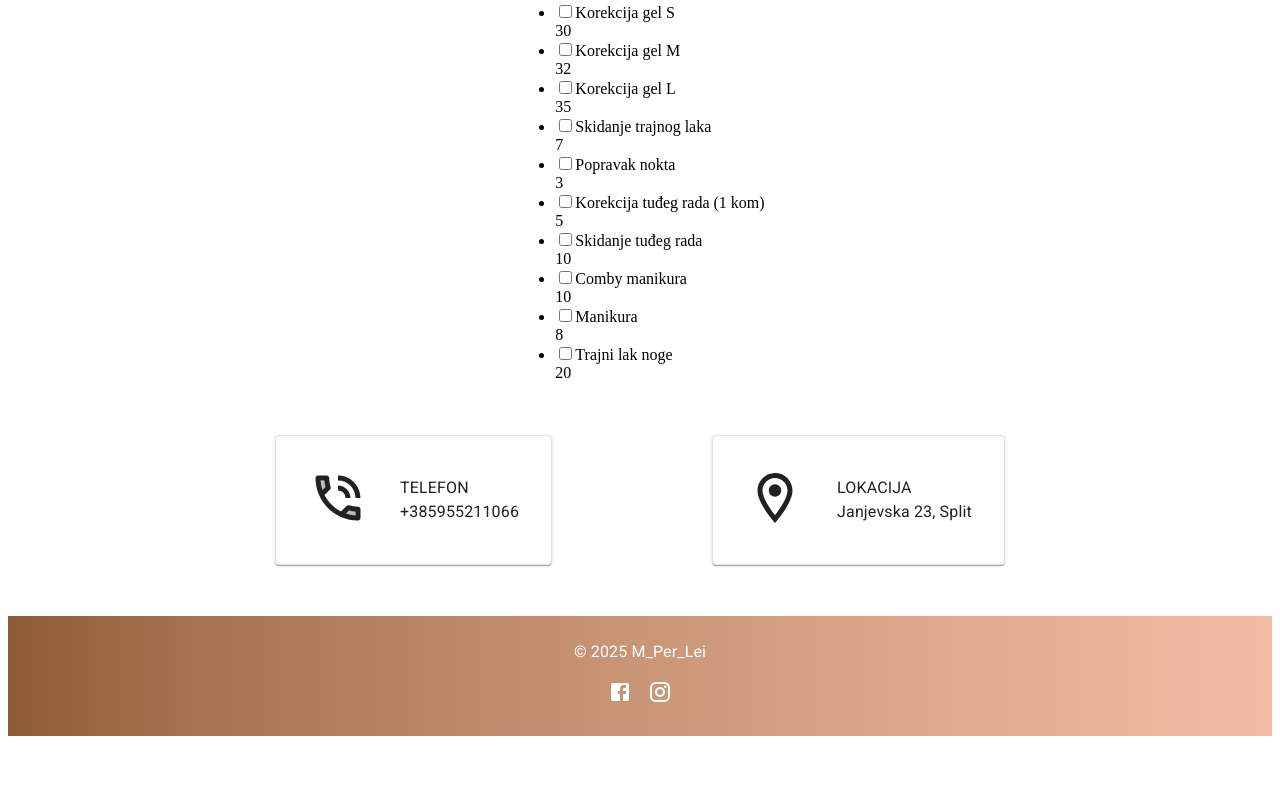
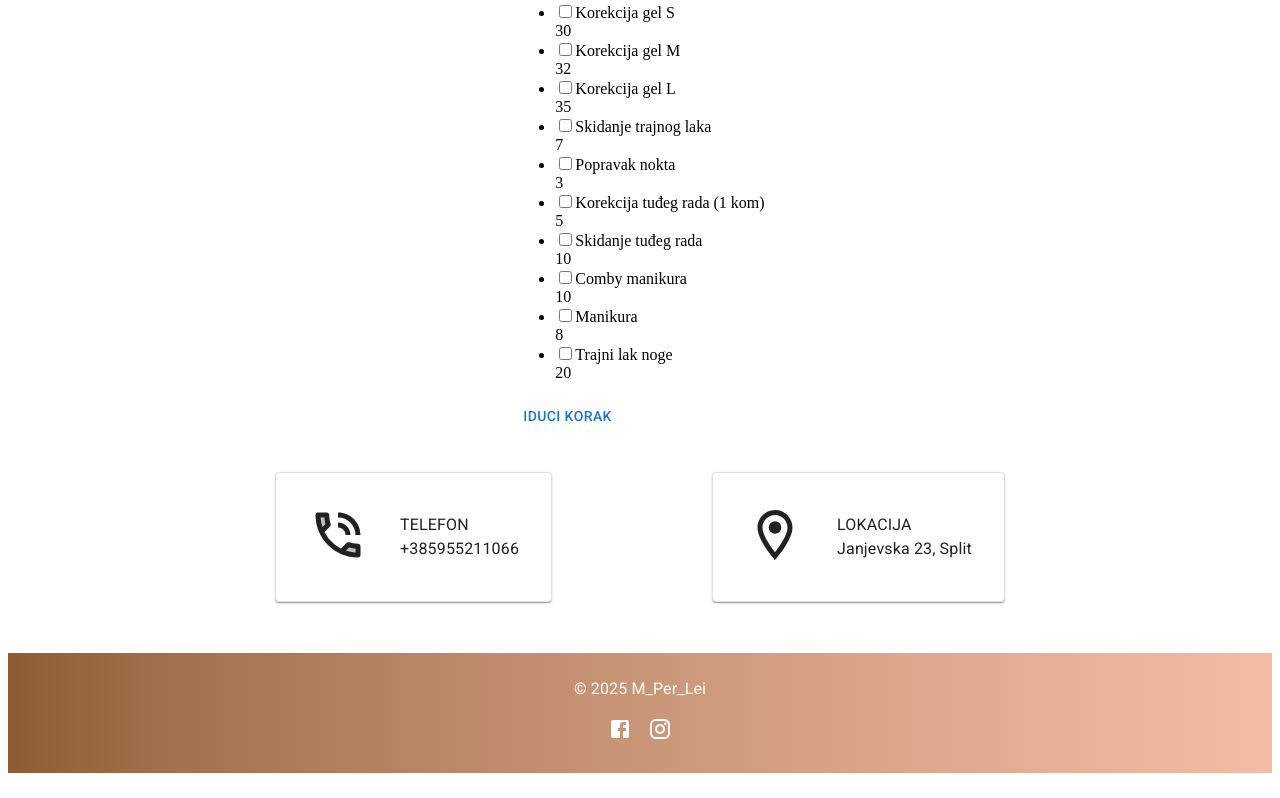
Before and after one commit to HrvojeDoesNotSeeSharp/Perlei, a React (Vite) app in the folder client/: page / in a window 1280 px wide. Shown: the part 1389-2187 px from the top of the page. Before the commit the page ends 2150 px from the top, so only its background shows below. Built offline with nearby package versions, Linux system fonts and the light colour scheme.

Commit message:
object work

```diff
--- a/client/src/components/App.tsx
+++ b/client/src/components/App.tsx
@@ -1,5 +1,5 @@
-import React from 'react';
-//import ContactForm from './ContactForm';
+import React, { useState } from 'react';
+import ContactForm from './ContactForm';
 import NavBar from './NavBar';
 import LandingPage from './LandingPage';
 import { Divider, Grid2 } from '@mui/material';
@@ -8,9 +8,32 @@ import AboutUs1 from './AboutUs1';
 import Usluge from './Usluge';
 //import RezUsluge from './RezUsluge';
 import CheckboxTest from './CheckboxTest';
+import Success from './Success';
+//import uuid from 'react-uuid';
 
+interface ReservationNew {
+  id: string
+  name: string
+  service: string[]
+  dateOfReservation: string
+  email: string
+  phone: string
+  note: string
+}
 
-const App: React.FC = () => {
+export default function App() {
+  const [reservationStep, setReservationStep] = useState(0);
+
+  const toggleSteps = () => {
+    setReservationStep(reservationStep + 1)
+  }
+
+  const [reservation, setReservation] = useState<ReservationNew>();
+
+  /*const handleReservation = (reservation:ReservationNew) => {
+    setReservation(reservation)
+  }*/
+
   return (
     <Grid2 id="main" container
       direction="column"
@@ -24,7 +47,17 @@ const App: React.FC = () => {
 
       <Divider orientation="vertical" variant="middle" flexItem />
       <Usluge />
-      <CheckboxTest />
+      {reservationStep === 0 &&
+        <CheckboxTest
+        reservation={reservation}
+        setReservation={setReservation}
+        toggleSteps={toggleSteps} />}
+      {reservationStep === 1 &&
+        <ContactForm
+        reservation={reservation}
+        toggleSteps={toggleSteps} />}
+      {reservationStep === 2 &&
+        <Success toggleSteps={toggleSteps} />}
       <AboutUs1 />
       <Footer />
 
@@ -32,5 +65,3 @@ const App: React.FC = () => {
 
   );
 };
-
-export default App;
--- a/client/src/components/CheckboxTest.tsx
+++ b/client/src/components/CheckboxTest.tsx
@@ -1,22 +1,66 @@
 import { useState } from "react";
-import { services } from "../lib/utils/services";
+import { serv } from "../lib/utils/services";
+import { Button } from "@mui/material";
 
-export default function CheckboxText() {
+interface ReservationNew {
+    id: string
+    name: string
+    service: string[]
+    dateOfReservation: string
+    email: string
+    phone: string
+    note: string
+  }
+
+type Props = {
+    toggleSteps: () => void
+    reservation: ReservationNew | undefined
+    setReservation: (reservation:ReservationNew) => void
+}
+
+interface Service {
+    name: string;
+    price: number;
+}
+
+export default function CheckboxText({ toggleSteps, reservation, setReservation }: Props) {
+
+    const services:Service[] = serv as Service[];
     const [checkedState, setCheckedState] = useState<boolean[]>(
         new Array(services.length).fill(false));
+    const [selectedServices, setSelectedServices] = useState<Service[]>([]);
     const [total, setTotal] = useState<number>(0);
 
     const handleOnChange = (position: number): void => {
         const updatedCheckedState = checkedState.map((item, index) => {
+
             return index === position ? !item : item;
         });
         setCheckedState(updatedCheckedState);
+
+        const totalprice = updatedCheckedState.reduce((acc, curr, index) => {
+            if (curr === true) {
+                return acc + services[index].price;
+            }
+            return acc;
+        }, 0
+
+        );
+        setSelectedServices([...selectedServices, { name: services[position].name, price: services[position].price }])
+        setTotal(totalprice);
+    }
+
+    const addServices = (a:Service[]) =>{
+        a.forEach((a)=>{
+            reservation?.service.fill(a.name)
+        });
+        console.log(reservation);
     }
 
     return (
         <div>
             <ul>
-                {services.map(({ name, price }, index:number) => {
+                {services.map(({ name, price }, index: number) => {
                     return (
                         <li key={index}>
                             <input
@@ -33,6 +77,7 @@ export default function CheckboxText() {
                     );
                 })}
             </ul>
+            <Button onClick= {() => {toggleSteps();addServices(selectedServices)}}>Iduci korak</Button>
         </div>
     )
 }
--- a/client/src/components/ContactForm.tsx
+++ b/client/src/components/ContactForm.tsx
@@ -7,7 +7,22 @@ import 'dayjs/locale/de';
 import { DateTimePicker, LocalizationProvider } from '@mui/x-date-pickers';
 import EmailOutlinedIcon from '@mui/icons-material/EmailOutlined';
 
-const ContactForm: React.FC = () => {
+interface ReservationNew {
+  id: string
+  name: string
+  service: string[]
+  dateOfReservation: string
+  email: string
+  phone: string
+  note: string
+}
+
+type Props = {
+  toggleSteps: ()=>void
+  reservation: ReservationNew | undefined
+}
+
+export default function ContactForm({toggleSteps, reservation}:Props) {
   const form = useRef<HTMLFormElement>(null);
 
   const sendEmail = (e: FormEvent<HTMLFormElement>) => {
@@ -99,7 +114,7 @@ const ContactForm: React.FC = () => {
           rows={4}
           name="poruka"
         />
-        <Button startIcon={<EmailOutlinedIcon/>} variant="contained" color="primary" type="submit" sx={{left:{xs:'35%', md:'40%'}, width:{xs:'30%', md:'20%'}}}>
+        <Button onClick={toggleSteps} startIcon={<EmailOutlinedIcon/>} variant="contained" color="primary" type="submit" sx={{left:{xs:'35%', md:'40%'}, width:{xs:'30%', md:'20%'}}}>
           Pošalji
         </Button>
       </form>
@@ -107,4 +122,3 @@ const ContactForm: React.FC = () => {
   );
 };
 //'2022-04-17T00:00:00'
-export default ContactForm;
--- /dev/null
+++ b/client/src/components/Success.tsx
@@ -0,0 +1,11 @@
+import React from 'react'
+
+type Props = {
+    toggleSteps:()=>void;
+}
+
+export default function Success({toggleSteps}:Props) {
+  return (
+    <div>Success</div>
+  )
+}
--- a/client/src/lib/utils/services.js
+++ b/client/src/lib/utils/services.js
@@ -1,4 +1,4 @@
-export const services = [
+export const serv = [
     {
         name: "Trajni Lak",
         price: 17
```
